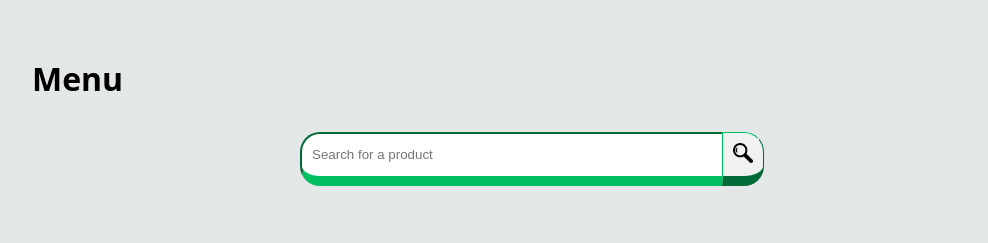
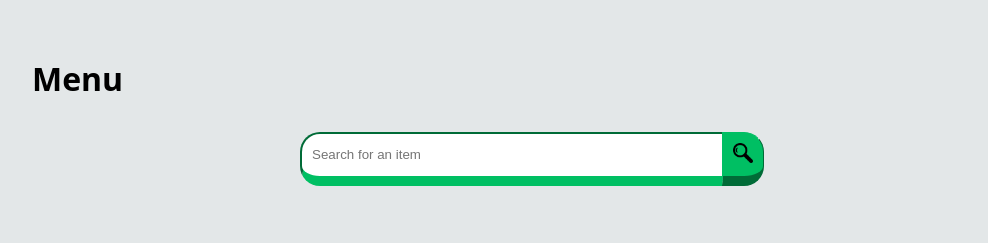
Before and after one commit to kaimin134/Baratie, a plain HTML site: page order/index.html in a window 1280 px wide. In both pictures the pointer is over the button 851 px from the left and 272 px from the top of the page. Shown: the part 114-357 px from the top of the page, 108-1096 px from the left. Drawn offline with Linux system fonts and the light colour scheme.

Commit message:
fix search bar

```diff
--- a/order/index.html
+++ b/order/index.html
@@ -32,7 +32,7 @@
         <input
           type="text"
           id="searchInput"
-          placeholder="Search for a product"
+          placeholder="Search for an item"
           oninput="searchProducts()"
         />
         <button class="searchButton">
--- a/order/style.css
+++ b/order/style.css
@@ -91,8 +91,8 @@ a:hover {
   border-color: #00bf63;
 }
 
-.search-button:hover {
-  background-color: #e5e5e5;
+.searchButton:hover {
+  background-color: #00bf63;
 }
 
 header {
```
